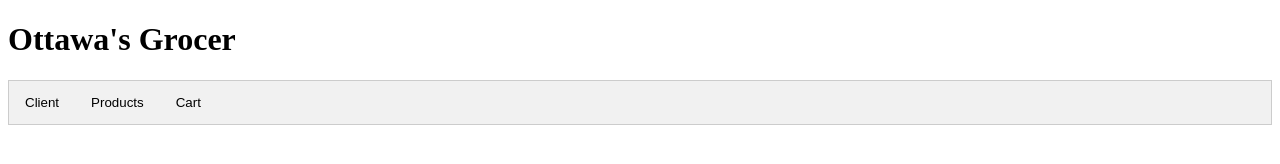
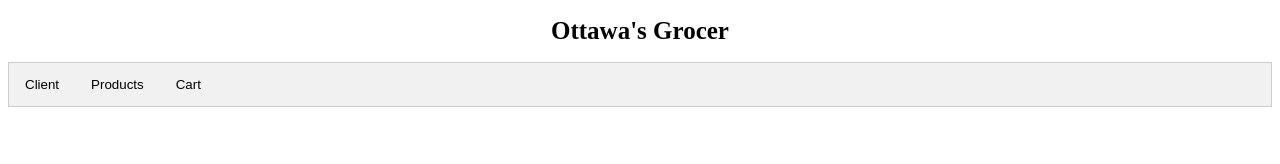
Before and after one commit to Carissa-P/Module-2, a plain HTML site: page index.html in a window 1280 px wide. Drawn offline with Linux system fonts and the light colour scheme.

Commit message:
Update style.css

```diff
--- a/styles/style.css
+++ b/styles/style.css
@@ -1,5 +1,5 @@
 /* This style sheet is taken from  https://www.w3schools.com/howto/howto_js_tabs.asp> */
-/* This part of the code is by our professor */
+
 /* Style the tab */
 .tab {
   overflow: hidden;
@@ -35,4 +35,13 @@
   border: 1px solid #ccc;
   border-top: none;
 }
-/* ends here*/
+
+h1{
+  font-size: 25px;
+  text-align: center;
+
+}
+
+footer{
+  font-size: 14px;
+}
```
